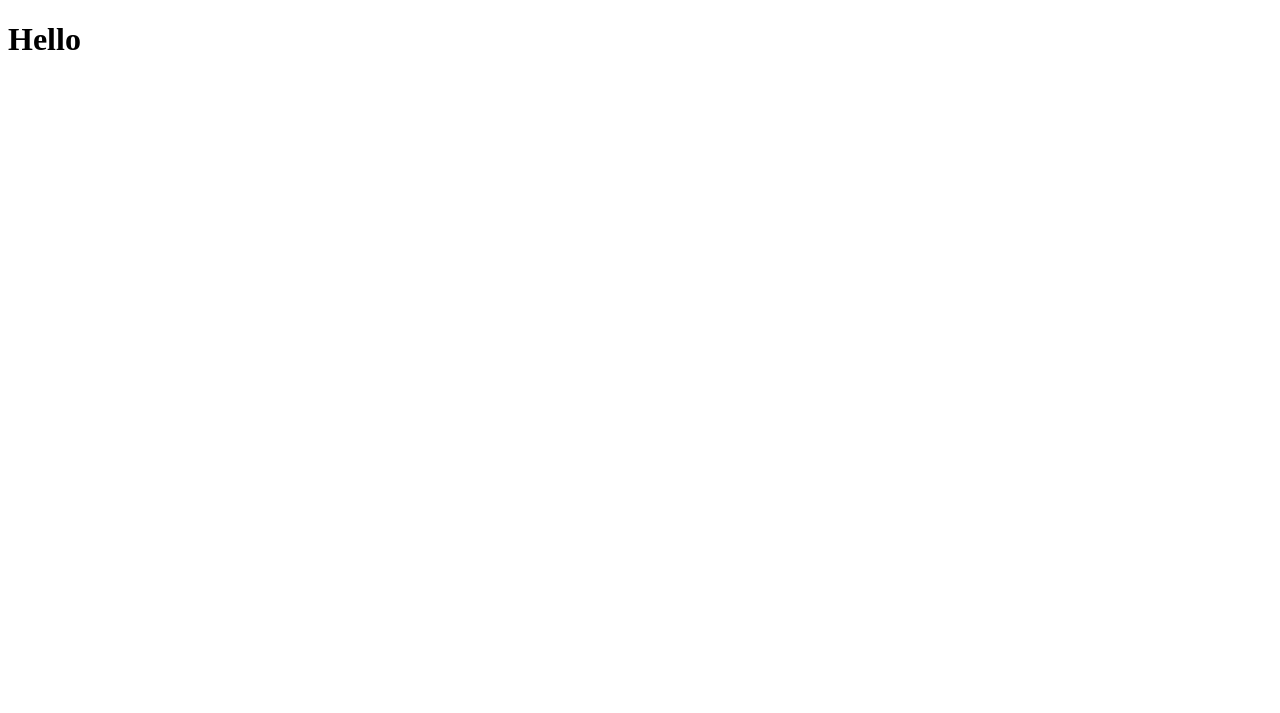
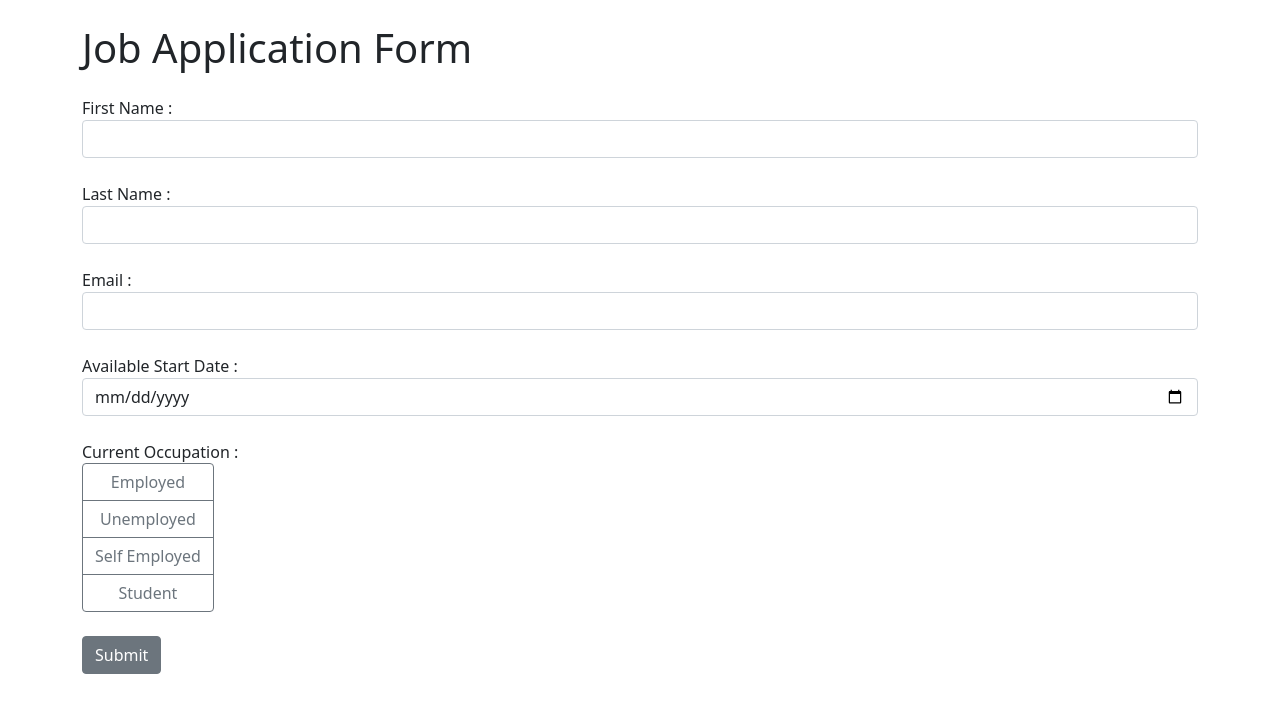
Before and after one commit to piyush100201/job-application-form-django, a Django app: page / in a window 1280 px wide. Before the commit the part shown is almost empty. Shown: the top 713 px of the page. Run offline with Django 5.2, Linux system fonts and the light colour scheme.

Commit message:
store data in database and send confirmation email

```diff
--- a/job_application/templates/index.html
+++ b/job_application/templates/index.html
@@ -2,9 +2,61 @@
 <html lang="en">
 <head>
     <meta charset="UTF-8">
-    <title>Title</title>
+    <meta name="viewport" content ="width=device-width, initial-scale=1, shrink-to-fit=no">
+    <link rel="stylesheet" href="https://cdn.jsdelivr.net/npm/bootstrap@5.1.3/dist/css/bootstrap.min.css">
+    <title>Job Application Form</title>
 </head>
 <body>
-     <h1>Hello</h1>
+    <div class="container">
+        <h1 class="mt-4 mb-4">Job Application Form</h1>
+        <form method = "POST">
+            {% csrf_token %}
+            <div class="form-group mb-4">
+                <label for="first_name">First Name : </label>
+                <input class="form-control" type="text" id="first_name" name="first_name" required>
+            </div>
+            <div class="form-group mb-4">
+                <label for="last_name">Last Name : </label>
+                <input class="form-control" type="text" id="last_name" name="last_name" required>
+            </div>
+            <div class="form-group mb-4">
+                <label for="email">Email : </label>
+                <input class="form-control" type="email" id="email" name="email" required>
+            </div>
+            <div class="form-group mb-4">
+                <label for="available_date">Available Start Date : </label>
+                <input class="form-control" type="date" id="available_date" name="available_date" required>
+            </div>
+            <div class="form-group mb-4">
+                <label>Current Occupation : </label>
+                <br>
+                <div class="btn-group-vertical" id="occupation">
+                    <input class="btn-check form-control" type="radio" id="employed" name="occupation" value="employed" required>
+                    <label class="btn btn-outline-secondary" for="employed">Employed</label>
+
+                    <input class="btn-check form-control" type="radio" id="unemployed" name="occupation" value="unemployed" required>
+                    <label class="btn btn-outline-secondary" for="unemployed">Unemployed</label>
+
+                    <input class="btn-check form-control" type="radio" id="self_employed" name="occupation" value="self-employed" required>
+                    <label class="btn btn-outline-secondary" for="self_employed">Self Employed</label>
+
+                    <input class="btn-check form-control" type="radio" id="student" name="occupation" value="student" required>
+                    <label class="btn btn-outline-secondary" for="student">Student</label>
+                </div>
+            </div>
+            <div>
+                <button class="btn btn-secondary mb-4" type="submit">Submit</button>
+            </div>
+            {% if messages %}
+            <div class="alert alert-success">
+                {% for message in messages %}
+                  {{ message }}
+                {% endfor %}
+            </div>
+            {% endif %}
+        </form>
+    </div>
+    <script src="https://code.jquery.com/jquery-3.6.0.min.js"></script>
+    <script src="https://cdn.jsdelivr.net/npm/bootstrap@5.1.3/dist/js/bootstrap.min.js"></script>
 </body>
 </html>
--- a/job_application/views.py
+++ b/job_application/views.py
@@ -1,6 +1,27 @@
 from django.shortcuts import render
+from pyexpat.errors import messages
+
+from .forms import ApplicationForm
+from .models import Form
+from django.core.mail import EmailMessage
 
 # Create your views here.
 
 def index(request):
+    if request.method == "POST":
+        form = ApplicationForm(request.POST)
+        first_name = request.POST.get('first_name')
+        last_name = request.POST.get('last_name')
+        email = request.POST.get('email')
+        date = request.POST.get('available_date')
+        occupation = request.POST.get('occupation')
+
+
+        Form.objects.create(first_name = first_name, last_name = last_name,
+                            email = email, date = date, occupation = occupation)
+
+        message_body = f"A new job application was submitted. Thank You, {first_name}."
+        email_message = EmailMessage("Form Submission Confirmation", message_body,to=[email])
+        email_message.send()
+
     return render(request,"index.html")
```
Also changed, not shown: job_application/forms.py (added, +8 -0 lines), mysite/settings.py (+10 -1 lines), db.sqlite3.
